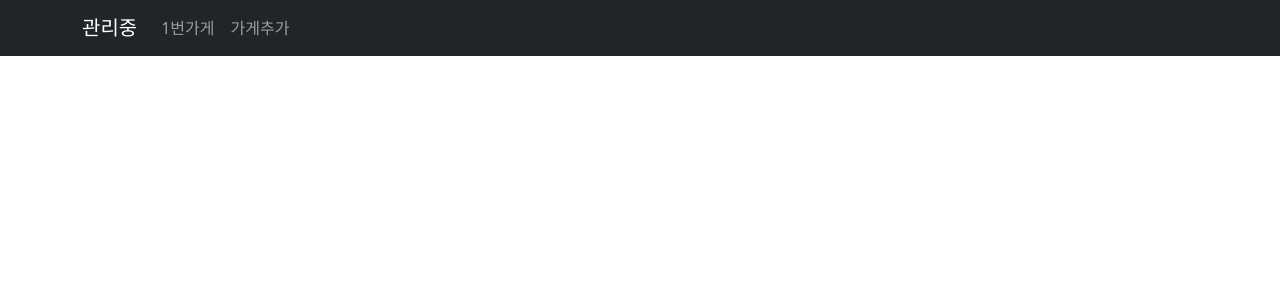
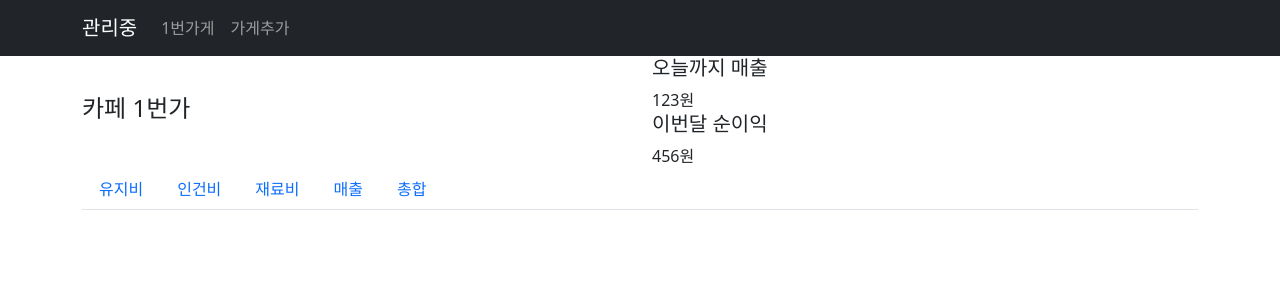
Before and after one commit to Yoon-Hae-Min/margincaculator-react, a React (Create React App) app: page / in a window 1280 px wide. Shown: the top 300 px of the page. Built offline with nearby package versions, Linux system fonts and the light colour scheme.

Commit message:
create Design mainPage

```diff
--- a/src/App.js
+++ b/src/App.js
@@ -1,10 +1,53 @@
+import { Tab } from 'bootstrap';
 import React from 'react';
+import { Col, Row, Tabs } from 'react-bootstrap';
 import AppLayOut from './components/AppLayOut';
+import LaborCost from './components/LaborCost';
+import MaintenanceCost from './components/MaintenanceCost';
+import MaterialCost from './components/MaterialCost';
+import ResultCost from './components/ResultCost';
+import RevenueCost from './components/RevenueCost';
 
 function App() {
   return (
     <AppLayOut>
-      <div>안녕</div>
+      <Row>
+        <Col className="m-auto">
+          <h4>카페 1번가</h4>
+        </Col>
+        <Col>
+          <Row>
+            <Col>
+              <h5>오늘까지 매출 </h5>
+              <span>123원</span>
+            </Col>
+
+          </Row>
+          <Row>
+            <Col>
+              <h5>이번달 순이익 </h5>
+              <span>456원</span>
+            </Col>
+          </Row>
+        </Col>
+      </Row>
+      <Tabs defaultActiveKey="home" className="mb-3">
+        <Tab eventKey="maintenanceCost" title="유지비">
+          <MaintenanceCost />
+        </Tab>
+        <Tab eventKey="laborCost" title="인건비">
+          <LaborCost />
+        </Tab>
+        <Tab eventKey="materialCost" title="재료비">
+          <MaterialCost />
+        </Tab>
+        <Tab eventKey="revenueCost" title="매출">
+          <RevenueCost />
+        </Tab>
+        <Tab eventKey="resultCost" title="총합">
+          <ResultCost />
+        </Tab>
+      </Tabs>
     </AppLayOut>
   );
 }
--- a/src/components/AppLayOut.js
+++ b/src/components/AppLayOut.js
@@ -3,7 +3,7 @@ import {
   Col, Container, Nav, Navbar, Row,
 } from 'react-bootstrap';
 
-function AppLayOut({ component }) {
+function AppLayOut({ children }) {
   return (
     <>
       <Navbar bg="dark" variant="dark">
@@ -17,7 +17,10 @@ function AppLayOut({ component }) {
           </Nav>
         </Container>
       </Navbar>
-      { component }
+      <Container>
+        { children }
+      </Container>
+
     </>
   );
 }
--- /dev/null
+++ b/src/components/LaborCost.js
@@ -0,0 +1,11 @@
+import React from 'react';
+
+function LaborCost() {
+  return (
+    <div>
+      2
+    </div>
+  );
+}
+
+export default LaborCost;
--- /dev/null
+++ b/src/components/MaintenanceCost.js
@@ -0,0 +1,11 @@
+import React from 'react';
+
+function MaintenanceCost() {
+  return (
+    <div>
+      1
+    </div>
+  );
+}
+
+export default MaintenanceCost;
--- /dev/null
+++ b/src/components/MaterialCost.js
@@ -0,0 +1,11 @@
+import React from 'react';
+
+function MaterialCost() {
+  return (
+    <div>
+      3
+    </div>
+  );
+}
+
+export default MaterialCost;
--- /dev/null
+++ b/src/components/ResultCost.js
@@ -0,0 +1,11 @@
+import React from 'react';
+
+function ResultCost() {
+  return (
+    <div>
+      4
+    </div>
+  );
+}
+
+export default ResultCost;
--- /dev/null
+++ b/src/components/RevenueCost.js
@@ -0,0 +1,11 @@
+import React from 'react';
+
+function RevenueCost() {
+  return (
+    <div>
+      5
+    </div>
+  );
+}
+
+export default RevenueCost;
```
